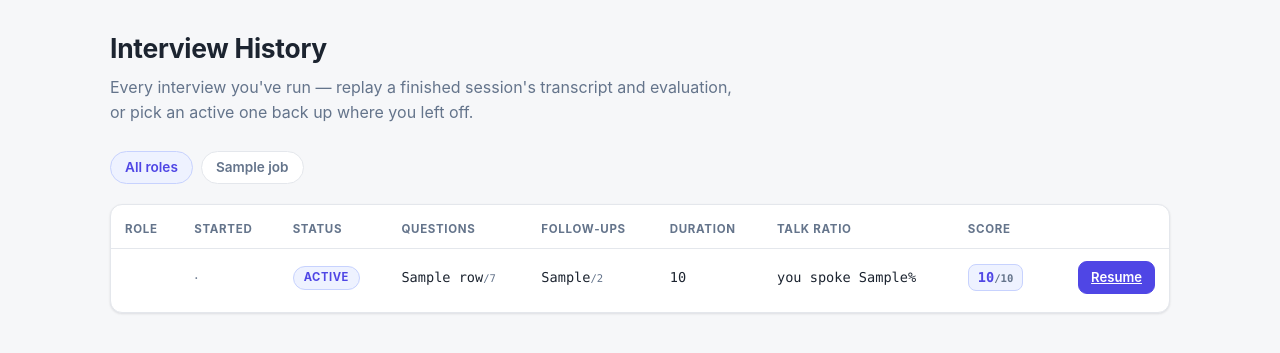
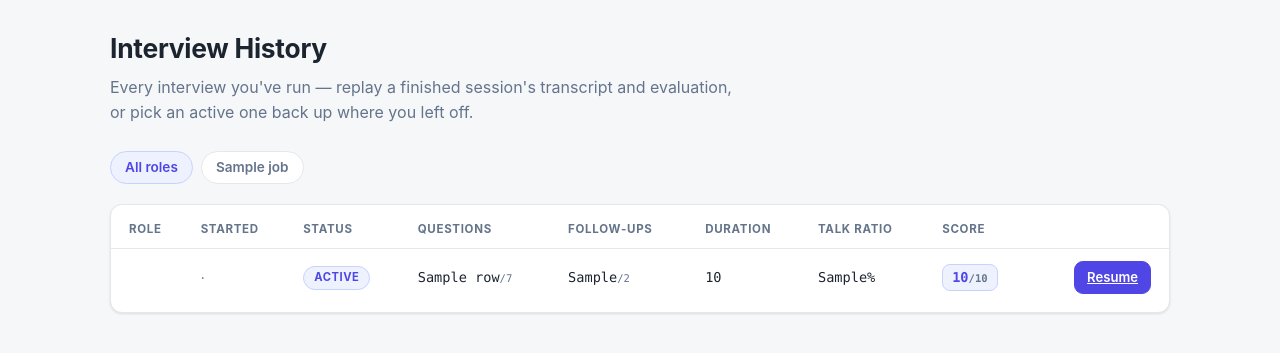
Before and after one commit to joaomedeiros95/ai-interviewer, a Django app: template templates/interviews/history.html in a window 1280 px wide. Shown: the part 59-412 px from the top of the page. Run offline with Django 5.2, Linux system fonts and the light colour scheme; the template is opened without the code that fills it: most values are stand-ins (such as "Sample title", 1, 10 or a date in 2020); data that the repository does not hold is empty.

Commit message:
Fix history table overflowing its card
The nowrap columns plus "you spoke N%" prose pushed the actions column
past the card edge, and the overflow scrollbar is invisible on macOS
until scrolled — reading as a broken layout. Trimmed the talk-ratio cell
to the bare percentage (header + tooltip carry the meaning), shortened
"View results" to "Results", and tightened cell padding. Table now fits
its container with room to spare; the scroll wrapper remains as a
fallback for very narrow screens.

Co-Authored-By: Claude Fable 5 <noreply@anthropic.com>
Claude-Session: https://claude.ai/code/session_01HryRJfYyEY5NsRVeqnaYTu

```diff
--- a/static/css/history.css
+++ b/static/css/history.css
@@ -53,17 +53,23 @@
   text-transform: uppercase;
   letter-spacing: 0.06em;
   color: var(--text-muted);
-  padding: 10px 14px;
+  padding: 10px 10px;
   border-bottom: 1px solid var(--border);
   white-space: nowrap;
 }
 
 .history-table td {
-  padding: 12px 14px;
+  padding: 12px 10px;
   border-bottom: 1px solid var(--border);
   vertical-align: middle;
   white-space: nowrap;
 }
+
+.history-table th:first-child,
+.history-table td:first-child { padding-left: 18px; }
+
+.history-table th:last-child,
+.history-table td:last-child { padding-right: 18px; }
 
 .history-table tbody tr:last-child td { border-bottom: none; }
 
--- a/templates/interviews/history.html
+++ b/templates/interviews/history.html
@@ -48,8 +48,8 @@
           <td class="cell-metric">{{ row.questions_asked }}<span class="metric-denom">/7</span></td>
           <td class="cell-metric">{{ row.followups_used }}<span class="metric-denom">/2</span></td>
           <td class="cell-metric">{% if row.duration %}{{ row.duration }}{% else %}<span class="metric-empty">—</span>{% endif %}</td>
-          <td class="cell-metric">
-            {% if row.talk_ratio is not None %}you spoke {{ row.talk_ratio }}%{% else %}<span class="metric-empty">—</span>{% endif %}
+          <td class="cell-metric" title="Share of the words spoken by you">
+            {% if row.talk_ratio is not None %}{{ row.talk_ratio }}%{% else %}<span class="metric-empty">—</span>{% endif %}
           </td>
           <td>
             {% if row.overall_score is not None %}
@@ -60,7 +60,7 @@
           </td>
           <td class="cell-action">
             {% if row.session.status == "completed" %}
-            <a class="btn btn-compact" href="/results/{{ row.session.id }}/">View results</a>
+            <a class="btn btn-compact" href="/results/{{ row.session.id }}/">Results</a>
             {% else %}
             <a class="btn btn-compact btn-primary" href="/interview/{{ row.session.id }}/">Resume</a>
             {% endif %}
```
